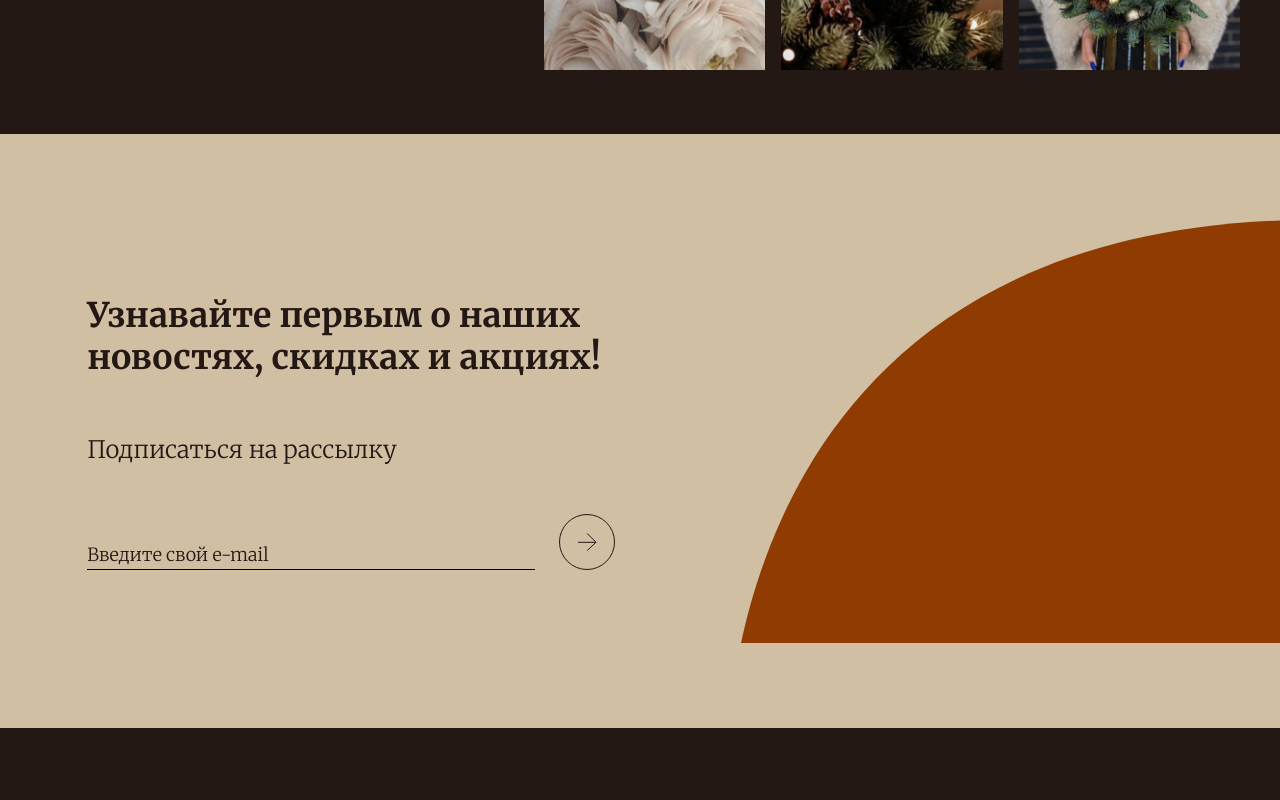
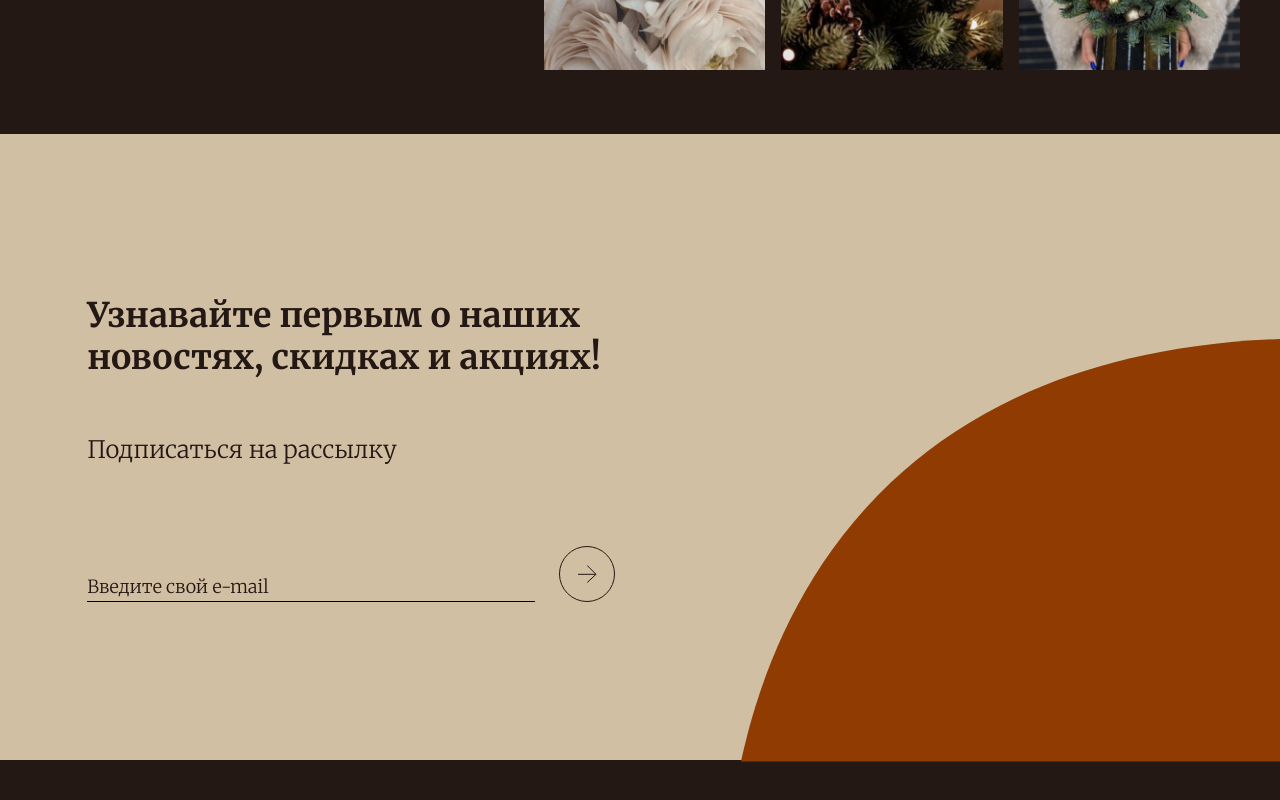
Before and after one commit to MaksimKarpuk/Flowers, a Nuxt app in the folder Flowers/: page / in a window 1280 px wide. Shown: the part 3340-4140 px from the top of the page. Built offline with nearby package versions, Linux system fonts and the light colour scheme.

Commit message:
feature/FT-3

```diff
--- a/Flowers/components/atoms/InputText.vue
+++ b/Flowers/components/atoms/InputText.vue
@@ -1,21 +1,23 @@
 <template>
   <div :class="$style.input">
-    <input :type="type" :placeholder="placeholder" />
+    <form action=" ">
+      <input :type="type" :placeholder="placeholder" />
+    </form>
   </div>
 </template>
 
 <script>
 export default {
-  props :{
-    placeholder : {
+  props: {
+    placeholder: {
       type: String,
       default: '',
     },
-    type : {
+    type: {
       type: String,
       default: '',
     },
-  }
+  },
 }
 </script>
 
@@ -28,6 +30,21 @@ input {
   &::placeholder {
     color: $header;
     @include H100;
+    @include mobile {
+      @include H90;
+    }
+  }
+  @include custom(600px) {
+    width: 26rem;
+  }
+  @include custom(550px) {
+    width: 22rem;
+  }
+  @include mobile {
+    width: 18rem;
+  }
+   @include custom(400px) {
+    width: 13rem;
   }
 }
 </style>
--- a/Flowers/components/atoms/Link.vue
+++ b/Flowers/components/atoms/Link.vue
@@ -1,6 +1,6 @@
 <template>
   <NuxtLink v-if="to" :to="to" :class="$style.link"> <slot /> </NuxtLink>
-  <a v-else-if="href" :href="href"> <slot/> </a>
+  <a v-else-if="href" :href="href" :target="`_${target}`"> <slot /> </a>
 </template>
 
 <script>
@@ -13,6 +13,10 @@ export default {
     href: {
       type: String,
       default: '',
+    },
+    target: {
+      type: String,
+      default: 'self',
     },
   },
 }
--- a/Flowers/components/organisms/Aside.vue
+++ b/Flowers/components/organisms/Aside.vue
@@ -1,18 +1,18 @@
 <template>
   <aside
     :class="[$style.aside, { [$style.active]: isOpen }]"
-    @click="$store.commit('aside/closeAside'), scroll()"
+    @click="$store.commit('aside/toggleAside'), scroll()"
   >
     <div :class="$style.right" @click.stop>
-      <div @click="$store.commit('aside/closeAside'), scroll()">
+      <div @click="$store.commit('aside/toggleAside'), scroll()">
         <Arrow :class="$style.arrow" />
       </div>
-      <nav :class="$style.links" @click="$store.commit('aside/closeAside'), scroll()">
+      <nav :class="$style.links" @click="$store.commit('aside/toggleAside'), scroll()">
         <Link v-for="link in links" :key="link.id" :to="link.to">
           {{ link.text }}
         </Link>
       </nav>
-      <div @click="$store.commit('aside/closeAside'), scroll()">
+      <div @click="$store.commit('aside/toggleAside'), scroll()">
         <Button :class="$style.button" isAside> Связаться </Button>
       </div>
     </div>
--- a/Flowers/components/organisms/Header.vue
+++ b/Flowers/components/organisms/Header.vue
@@ -10,7 +10,7 @@
       <Button :class="$style.button" isSmall> Связаться </Button>
       <Burger
         :class="$style.burger"
-        @click="$store.commit('aside/openAside'),scroll()"
+        @click="$store.commit('aside/toggleAside'),scroll()"
       />
     </div>
   </header>
--- a/Flowers/components/organisms/Map.vue
+++ b/Flowers/components/organisms/Map.vue
@@ -8,7 +8,7 @@
             <div :class="$style.image">
               <img v-lazy="'/img/info/phone.webp'" alt=" " />
             </div>
-            <Link href="tel:+375 (29) 805-34-79" :class="$style.link"
+            <Link :href="'tel:+375 (29) 805-34-79'" :class="$style.link"
               >+375 (29) 805-34-79</Link
             >
           </div>
@@ -16,7 +16,7 @@
             <div :class="$style.image">
               <img v-lazy="'/img/info/post.webp'" alt=" " />
             </div>
-            <Link href="mailto:pfl_@tut.by" :class="$style.link"
+            <Link :href="'mailto:pfl_@tut.by'" :class="$style.link"
               >pfl_@tut.by</Link
             >
           </div>
@@ -35,8 +35,8 @@
               <img v-lazy="'/img/info/adres.webp'" alt=" " />
             </div>
             <Link
-              href="https://www.google.com/maps/place/%D0%BF%D1%80%D0%BE%D1%81%D0%BF.+%D0%9C%D0%B0%D1%88%D0%B5%D1%80%D0%BE%D0%B2%D0%B0+67,+%D0%91%D1%80%D0%B5%D1%81%D1%82/@52.088945,23.711327,17z/data=!3m1!4b1!4m5!3m4!1s0x47210c08eae70d75:0x56be0c654bab015!8m2!3d52.088945!4d23.711327"
-              target="_blank"
+              :href="'https://www.google.com/maps/place/%D0%BF%D1%80%D0%BE%D1%81%D0%BF.+%D0%9C%D0%B0%D1%88%D0%B5%D1%80%D0%BE%D0%B2%D0%B0+67,+%D0%91%D1%80%D0%B5%D1%81%D1%82/@52.088945,23.711327,17z/data=!3m1!4b1!4m5!3m4!1s0x47210c08eae70d75:0x56be0c654bab015!8m2!3d52.088945!4d23.711327'"
+              :target="'blank'"
               :class="$style.adresText"
               >г. Брест, проспект Машерова, 67</Link
             >
--- a/Flowers/components/organisms/Telegram.vue
+++ b/Flowers/components/organisms/Telegram.vue
@@ -6,7 +6,11 @@
       </div>
       <div :class="$style.subtitle">Подписаться на рассылку</div>
       <div :class="$style.form">
-        <InputText :class="$style.input" :placeholder="placeholder" :type="type" />
+        <InputText
+          :class="$style.input"
+          :placeholder="placeholder"
+          :type="type"
+        />
         <Arrow :class="$style.button" />
       </div>
     </div>
@@ -29,7 +33,7 @@ export default {
   data() {
     return {
       placeholder: 'Введите свой e-mail',
-      type: "text",
+      type: 'text',
     }
   },
 }
@@ -39,14 +43,37 @@ export default {
 .telegram {
   background: $cards;
   display: flex;
+  overflow: hidden;
+  @include custom(830px) {
+    display: block;
+  }
   .image {
     max-width: 33.75rem;
-    // max-height: 26.375rem;
-    .segment {
-      margin: 0 0 -5rem 0;
-      width: 100%;
-      height: 100%;
-
+    display: flex;
+    align-items: flex-end;
+    @include custom(1130px) {
+      max-width: 25rem;
+      margin: 0 0 -3.4rem 0;
+    }
+    @include bigTablet {
+      max-width: 20rem;
+      margin: 0 0 -5.4rem 0;
+    }
+    @include custom(920px) {
+      max-width: 15rem;
+      margin: 0 0 -7.3rem 0;
+    }
+    @include custom(830px) {
+      max-width: 100%;
+      justify-content: flex-end;
+      .segment {
+        max-width: 20rem;
+        margin: 0 0 2rem 0;
+        @include mobile {
+          max-width: 16rem;
+          margin: 0 0 0.4rem 0;
+        }
+      }
     }
   }
   .container {
@@ -56,17 +83,32 @@ export default {
       @include H400;
       color: $header;
       max-width: 35.4rem;
+      @include custom(920px) {
+        margin: 7rem 0 3.5rem 0;
+      }
+      @include mobile {
+        @include H900;
+        margin: 4rem 0 2.5rem 0;
+      }
     }
     .subtitle {
-      margin: 0 0 3rem 0;
+      margin: 0 0 5rem 0;
       color: $header;
       @include H200;
+      @include custom(920px) {
+        margin: 0 0 2.5rem 0;
+      }
+       @include mobile {
+        @include H100;
+        margin: 0 0 2rem 0;
+      }
     }
     .form {
       display: flex;
       align-items: center;
       gap: 1.5rem;
       margin: 0 0 10rem 0;
+
       .input {
         align-self: flex-end;
       }
@@ -74,6 +116,15 @@ export default {
         color: $header;
         cursor: pointer;
       }
+      @include custom(1130px) {
+        margin: 0 0 7rem 0;
+      }
+      @include bigTablet {
+        margin: 0 0 5rem 0;
+      }
+      @include custom(830px) {
+        margin: 0;
+      }
     }
   }
 }
--- a/Flowers/store/aside.js
+++ b/Flowers/store/aside.js
@@ -2,10 +2,7 @@ export const state = () => ({
   isOpen: false,
 })
 export const mutations = {
-  openAside(state) {
-    state.isOpen = !state.isOpen;
-  },
-  closeAside(state) {
+  toggleAside(state) {
     state.isOpen = !state.isOpen;
   },
 }
```
